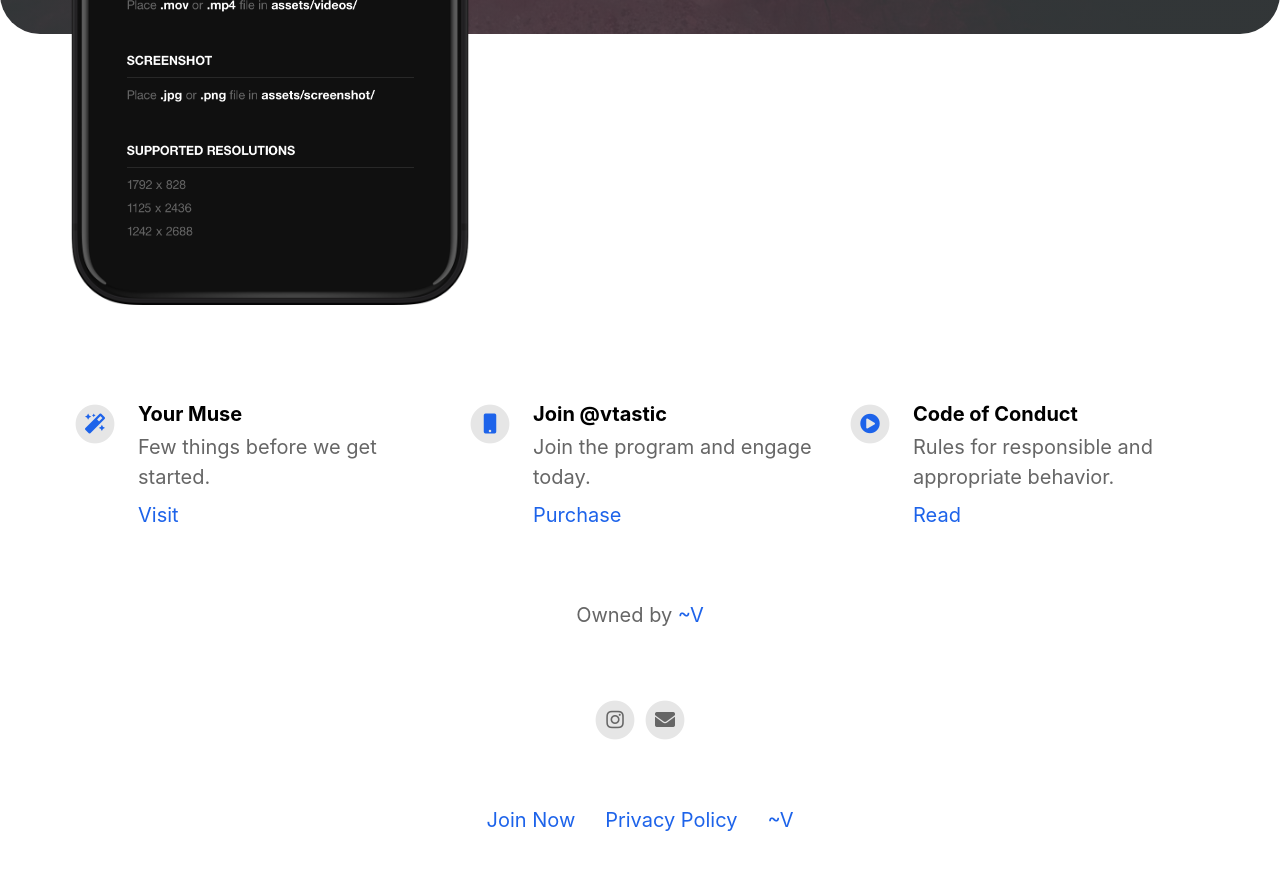
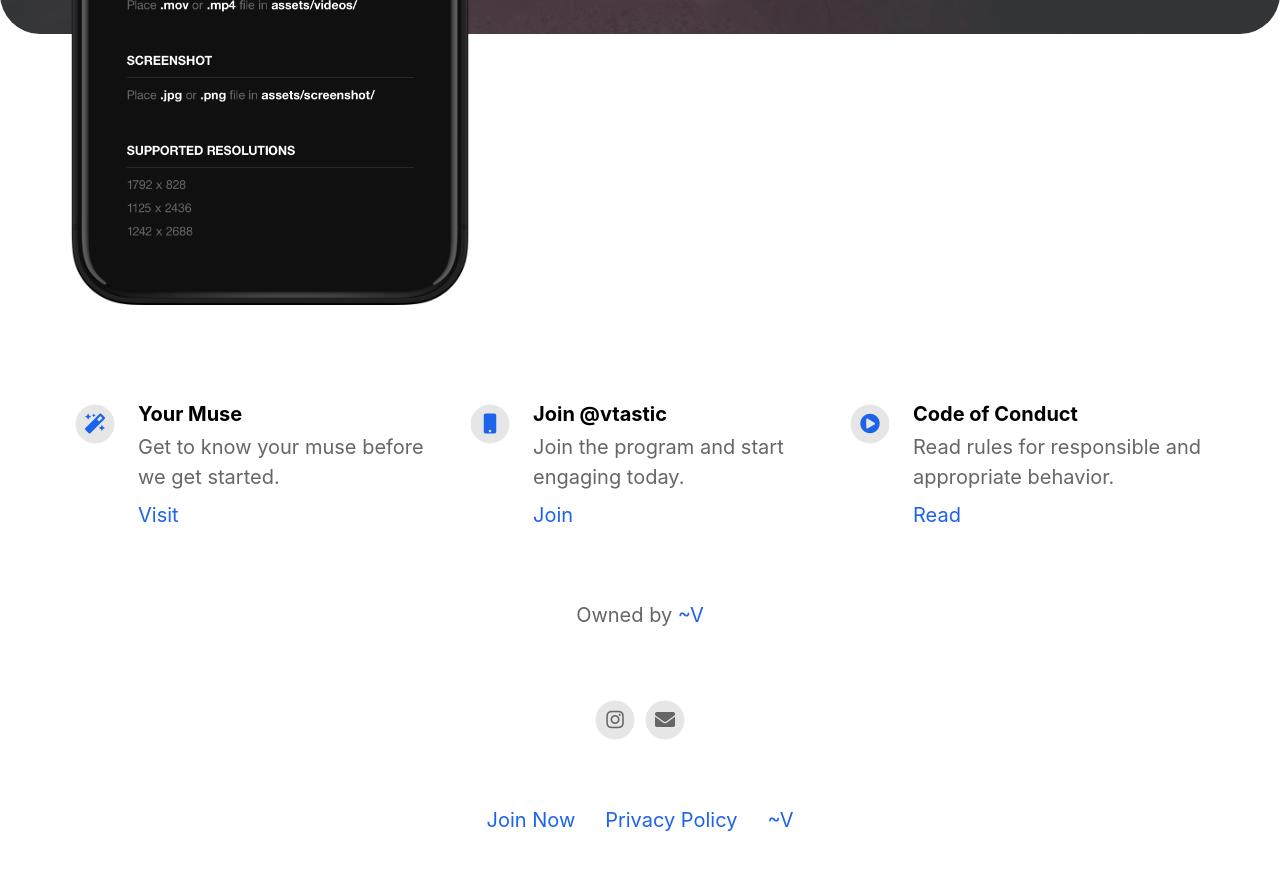
Before and after one commit to 5tnvan/vtastic, a Jekyll site: the page built from index.html, in a window 1280 px wide and 900 px high, scrolled down 680 px. Shown: the top 870 px of the window. Built offline with Jekyll 4.4.1, drawn with Linux system fonts in a browser that asks for light colours; nearby versions of some CDN libraries.

Commit message:
Update _config.yml

```diff
--- a/_config.yml
+++ b/_config.yml
@@ -37,19 +37,19 @@ mastodon_link                             :
 features                                  :
 
   - title                                 : Your Muse
-    description                           : Few things before we get started.
+    description                           : Get to know your muse before we get started.
     link                                  : /v
     link_text                             : Visit
     fontawesome_icon_name                 : magic
 
   - title                                 : Join @vtastic
-    description                           : Join the program and engage today.
+    description                           : Join the program and start engaging today.
     link                                  : /join
-    link_text                             : Purchase
+    link_text                             : Join
     fontawesome_icon_name                 : mobile
 
   - title                                 : Code of Conduct
-    description                           : Rules for responsible and appropriate behavior.
+    description                           : Read rules for responsible and appropriate behavior.
     link                                  : /conduct
     link_text                             : Read
     fontawesome_icon_name                 : play-circle
```
